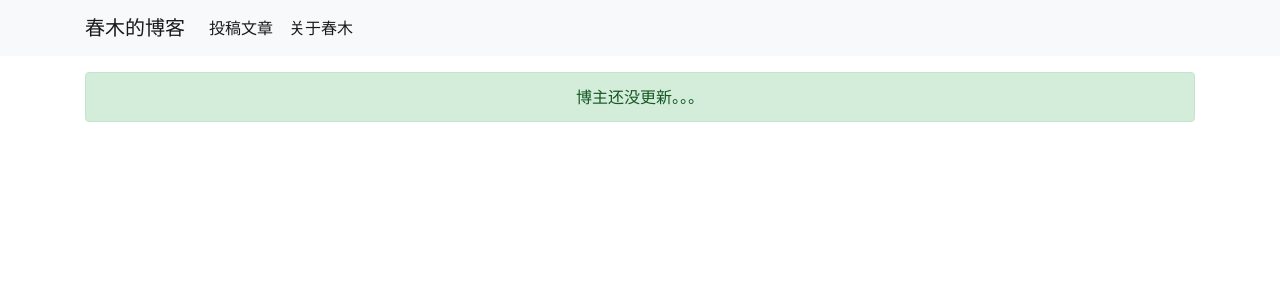
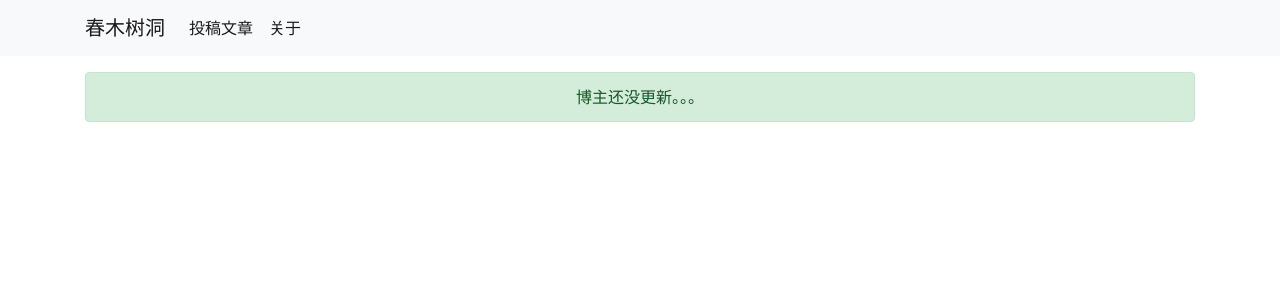
Before and after one commit to harukiinharu/blog, a Flask app: page / in a window 1280 px wide. Shown: the top 300 px of the page. Run offline with Flask 2, Linux system fonts and the light colour scheme; data that the repository does not hold is empty; some libraries are stand-ins or nearby versions.

Commit message:
change name to "春木树洞"

```diff
--- a/init_db.py
+++ b/init_db.py
@@ -12,6 +12,6 @@ CREATE TABLE posts (
 );'''
 conn.executescript(create_table)
 conn.execute("INSERT INTO posts (title, author, content) VALUES (?, ?, ?)",
-            ('第一篇博客', '春木', '你好，我是春木\n春风绿地树先知，欢迎来到我的博客\n'))
+            ('第一篇博客', '春木', '你好，我是春木\n春风绿地树先知，欢迎来到春木树洞\n'))
 conn.commit()
 conn.close()
--- a/templates/about.html
+++ b/templates/about.html
@@ -3,7 +3,7 @@
 {% block content %}
 
 <h3>
-    {% block title %}关于春木{% endblock %}
+    {% block title %}关于春木树洞{% endblock %}
 </h3>
 
 <span class="badge badge-primary">春木</span>
@@ -12,6 +12,6 @@
 <hr>
 
 <p>你好，我是春木</p>
-<p>春风绿地树先知，欢迎来到我的博客</p>
+<p>春风绿地树先知，欢迎来到春木树洞</p>
 
 {% endblock %}
--- a/templates/base.html
+++ b/templates/base.html
@@ -12,7 +12,7 @@
 <body>
     <nav class="navbar navbar-expand-md navbar-light bg-light">
         <div class="container">
-            <a class="navbar-brand" href="{{ url_for('index') }}">春木的博客</a>
+            <a class="navbar-brand" href="{{ url_for('index') }}">春木树洞</a>
             <button class="navbar-toggler" type="button" data-toggle="collapse" data-target="#navbarNav"
                 aria-controls="navbarNav" aria-expanded="false" aria-label="Toggle navigation">
                 <span class="navbar-toggler-icon"></span>
@@ -23,7 +23,7 @@
                         <a class="nav-link" href="{{ url_for('new') }}">投稿文章</a>
                     </li>
                     <li class="nav-item active">
-                        <a class="nav-link" href="{{ url_for('about') }}">关于春木</a>
+                        <a class="nav-link" href="{{ url_for('about') }}">关于</a>
                     </li>
                 </ul>
             </div>
--- a/templates/edit.html
+++ b/templates/edit.html
@@ -1,6 +1,6 @@
 {% extends 'base.html' %}
 
-{% block title %} 春木的博客 {% endblock %}
+{% block title %} 春木树洞 {% endblock %}
 
 {% block content %}
 
--- a/templates/index.html
+++ b/templates/index.html
@@ -1,6 +1,6 @@
 {% extends 'base.html' %}
 
-{% block title %} 春木的博客 {% endblock %}
+{% block title %} 春木树洞 {% endblock %}
 
 {% block content %}
 
@@ -10,7 +10,7 @@
 
 {% for post in posts %}
 
-<a href="{{url_for('post', post_id=post['id'])}}" style="color: black;">
+<a href="{{url_for('post', post_id=post['id'])}}" style="color: rgb(34, 131, 63);">
     <h3>{{post['title']}}</h3>
 </a>
 
--- a/templates/page_not_found.html
+++ b/templates/page_not_found.html
@@ -1,6 +1,6 @@
 {% extends 'base.html' %}
 
-{% block title %} 春木的博客 {% endblock %}
+{% block title %} 春木树洞 {% endblock %}
 
 {% block content %}
 
```
Also changed, not shown: README.md.
